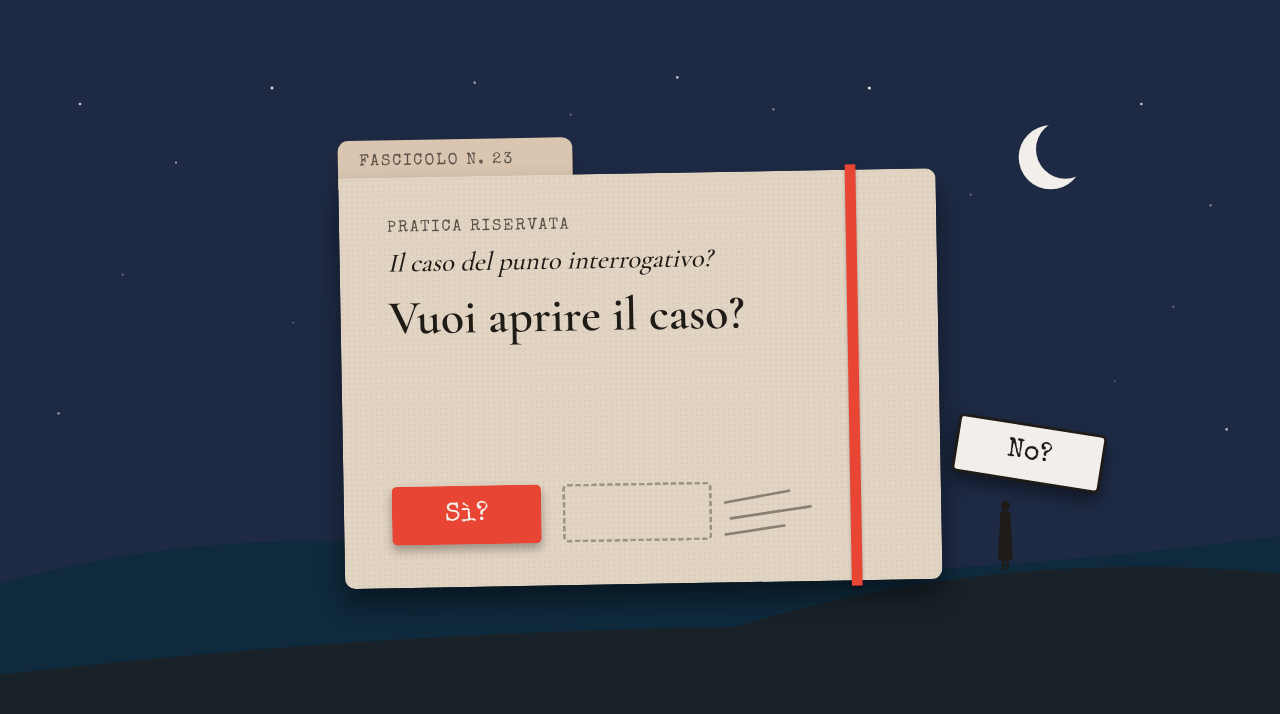
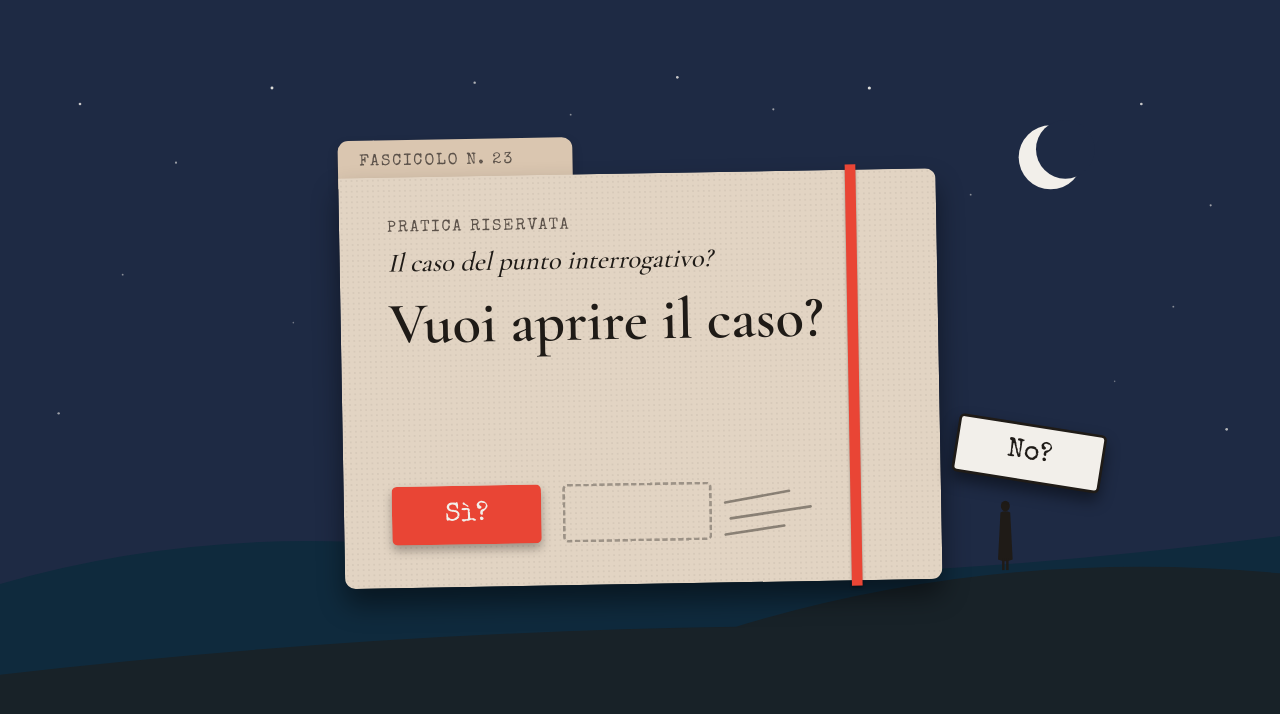
Before and after one commit to simoneP-txt/fascicolo23, a website built with Vite: page index.html in a window 1280 px wide. Built offline with nearby package versions, Linux system fonts and the light colour scheme.

Commit message:
Set the opening question at the 88 px of mockup 05

```diff
--- a/src/ui/intro.css
+++ b/src/ui/intro.css
@@ -84,7 +84,7 @@
 .intro__question {
   margin: 0;
   font-family: var(--font-witness);
-  font-size: var(--text-digit);
+  font-size: var(--text-question);
   font-weight: 600;
   line-height: 1.2;
 }
```
